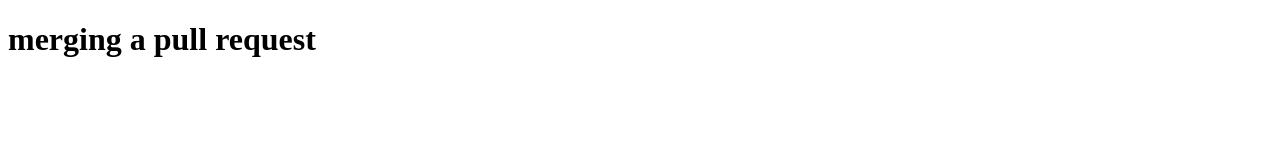
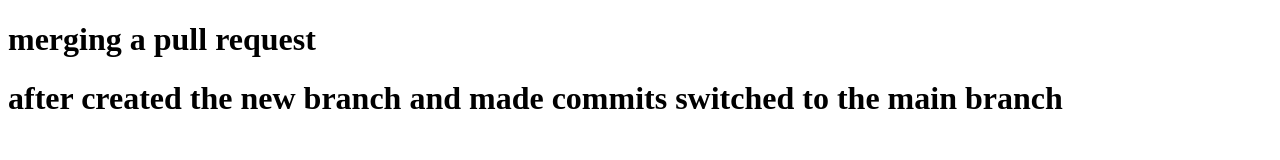
Before and after one commit to Satya-2524/task2.3, a plain HTML site: page index.html in a window 1280 px wide. Drawn offline with Linux system fonts and the light colour scheme.

Commit message:
main branch

```diff
--- a/index.html
+++ b/index.html
@@ -7,5 +7,6 @@
 </head>
 <body>
     <h1>merging a pull request</h1>
+    <h1>after created the new branch  and made commits switched to the main branch</h1>
 </body>
 </html>
```
